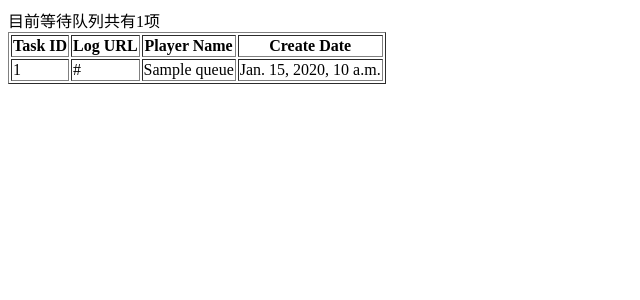
After one commit to canuse/E-dama, a Django app: page /queryList/ in a window 1280 px wide. The commit adds this page. Shown: the top 300 px of the page, without its empty margins (0-640 px from the left). Run offline with Django 3.2, Linux system fonts and the light colour scheme; tables that the repository leaves empty hold one stand-in row (values such as "Sample post").

Commit message:
add faillist and querylist

```diff
--- a/EReimuWeb/EReimuWeb/urls.py
+++ b/EReimuWeb/EReimuWeb/urls.py
@@ -22,4 +22,8 @@ urlpatterns = [
     url(r'^uploadURL/$', uploadURL),
     url(r'^search/$', uploadURLForm),
     url(r'^uploadUsername/$', uploadUsername),
+    url(r'^record/$', record),
+    url(r'^queryList/$', queryList),
+    url(r'^checkUser/$', checkUser),
+    url(r'^failList/$', failList),
 ]
--- a/EReimuWeb/whiteReimu/models.py
+++ b/EReimuWeb/whiteReimu/models.py
@@ -11,6 +11,7 @@ class MahjongRecord(models.Model):
     log_url = models.URLField(blank=True)
     player_name = models.CharField(max_length=16)
     creat_date = models.DateTimeField(default=datetime.datetime.now)
+    save_url=models.URLField(blank=True)
 
 class Queue(models.Model):
     """
@@ -22,3 +23,9 @@ class Queue(models.Model):
     player_name = models.CharField(max_length=16)
     creat_date = models.DateTimeField(default=datetime.datetime.now)
     priority = models.IntegerField(default=10)
+
+
+class Fails(models.Model):
+    log_url = models.URLField(blank=True)
+    player_name = models.CharField(max_length=16)
+    creat_date = models.DateTimeField(default=datetime.datetime.now)
--- /dev/null
+++ b/EReimuWeb/whiteReimu/templates/QueryList.html
@@ -0,0 +1,26 @@
+<!DOCTYPE html>
+<html lang="en">
+<head>
+    <meta charset="UTF-8">
+    <title>QueryList</title>
+</head>
+<body>
+目前等待队列共有{{num}}项<br>
+<table border="1">
+    <tr>
+        <th>Task ID</th>
+        <th>Log URL</th>
+        <th>Player Name</th>
+        <th>Create Date</th>
+    </tr>
+{% for item in content %}
+    <tr>
+        <td>{{item.id}}</td>
+        <td>{{item.log_url}}</td>
+        <td>{{item.player_name}}</td>
+        <td>{{item.creat_date}}</td>
+    </tr>
+{% endfor %}
+</table>
+</body>
+</html>
--- a/EReimuWeb/whiteReimu/templates/Queue.html
+++ b/EReimuWeb/whiteReimu/templates/Queue.html
@@ -10,10 +10,10 @@
 任务ID：{{taskID}} <br>
 当前排在队伍中的第{{place}}<br>
 预计排队时间{{time}}分钟<br>
-您可以在<a href="Record.html">记录页面</a>查看任务状态与分析结果
+您可以在<a href="/record">记录页面</a>查看任务状态与分析结果
 {% endif %}
 {% if queryfull %}
-当前任务队列已满，请稍后再试。
+当前任务队列已满，请稍后再试，先逛逛<a href="/record">记录页面</a>查看其他人的分析结果。
 {% endif %}
 </body>
 </html>
--- a/EReimuWeb/whiteReimu/views.py
+++ b/EReimuWeb/whiteReimu/views.py
@@ -1,12 +1,11 @@
 import re
 
-from django.http import HttpResponse
-from django.shortcuts import render_to_response, render
-from mahjong.record.reader import from_url
-
-from whiteReimu.models import *
+from django.shortcuts import render
+from django.shortcuts import render_to_response
+from django.core.paginator import Paginator, EmptyPage, PageNotAnInteger
 from .exceptions import *
 from .scheduler import *
+
 
 # Create your views here.
 
@@ -38,14 +37,68 @@ def uploadUsername(request):
     logURL = request.POST['logURL']
     playerName = request.POST['playerName']
     # query record in database to confirm no repeat
-    a = Queue.objects.filter(log_url=request.POST['logURL'], player_name=playerName)
-    b = MahjongRecord.objects.filter(log_url=request.POST['logURL'], player_name=playerName)
+    a = Queue.objects.filter(log_url=logURL, player_name=playerName)
+    b = MahjongRecord.objects.filter(log_url=logURL, player_name=playerName)
     if len(a) != 0 or len(b) != 0:
         return render_to_response('InputURL.html', {'ERRMSG': "Record Already Exist"})
+    place = len(Queue.objects.all())
+    if place > 50:
+        return render_to_response('Queue.html', {'queryfull': 1})
     c = Queue(log_url=logURL, player_name=playerName)
     c.save()
-    return HttpResponse(request.POST['playerName'] + request.POST['logURL'] + str(Process.status))
+    taskID = c.id
+    time = round((place+1) * stat.averageTime / 6) / 10
+    return render_to_response('Queue.html',
+                              {'taskID': taskID, 'time': time, 'place': place, 'URL': logURL, 'username': playerName})
 
 
 def uploadURLForm(request):
     return render_to_response('InputURL.html')
+
+
+def record(request):
+    content_list = MahjongRecord.objects.all()
+    paginator = Paginator(content_list, 25)
+
+    page = request.GET.get('page')
+    try:
+        content = paginator.page(page)
+    except PageNotAnInteger:
+        content = paginator.page(1)
+    except EmptyPage:
+        content = paginator.page(paginator.num_pages)
+    return render(request, 'Record.html', {'content': content})
+def failList(request):
+    content_list = Fails.objects.all()
+    paginator = Paginator(content_list, 25)
+
+    page = request.GET.get('page')
+    try:
+        content = paginator.page(page)
+    except PageNotAnInteger:
+        content = paginator.page(1)
+    except EmptyPage:
+        content = paginator.page(paginator.num_pages)
+    return render(request, 'FailList.html', {'content': content})
+
+def checkUser(request):
+    playerName = request.GET['username']
+    if playerName=='Noname':
+        content_list=[]
+    else:
+        content_list = MahjongRecord.objects.filter(player_name=playerName)
+    paginator = Paginator(content_list, 25)
+
+    page = request.GET.get('page')
+    try:
+        content = paginator.page(page)
+    except PageNotAnInteger:
+        content = paginator.page(1)
+    except EmptyPage:
+        content = paginator.page(paginator.num_pages)
+    return render(request, 'Record.html', {'content': content})
+
+def queryList(request):
+    queue = Queue.objects.all()
+
+    return render(request, 'QueryList.html', {'content': queue,'num':len(queue)})
```
Also changed, not shown: EReimuWeb/whiteReimu/scheduler.py (+25 -7 lines), EReimuWeb/whiteReimu/templates/FailList.html (added, +26 -0 lines), EReimuWeb/whiteReimu/templates/Record.html (+25 -14 lines).
